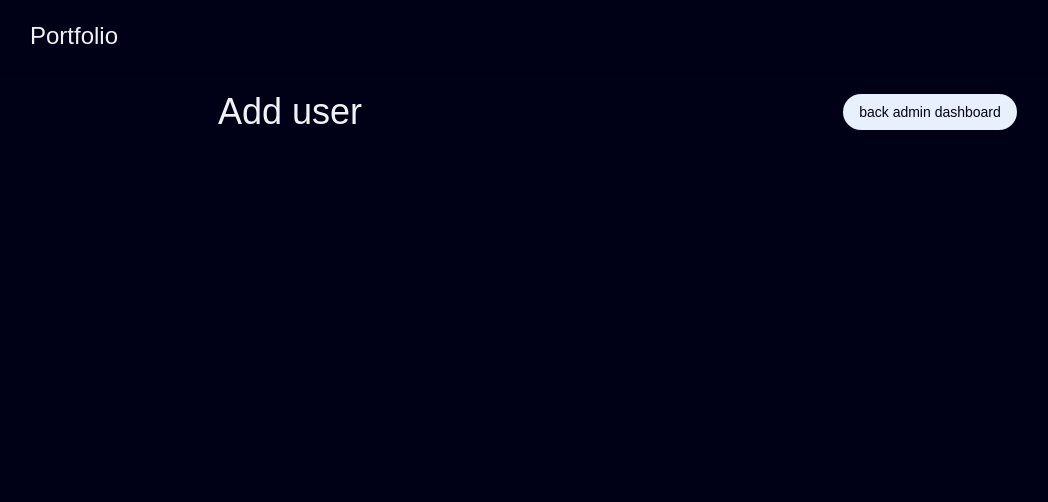
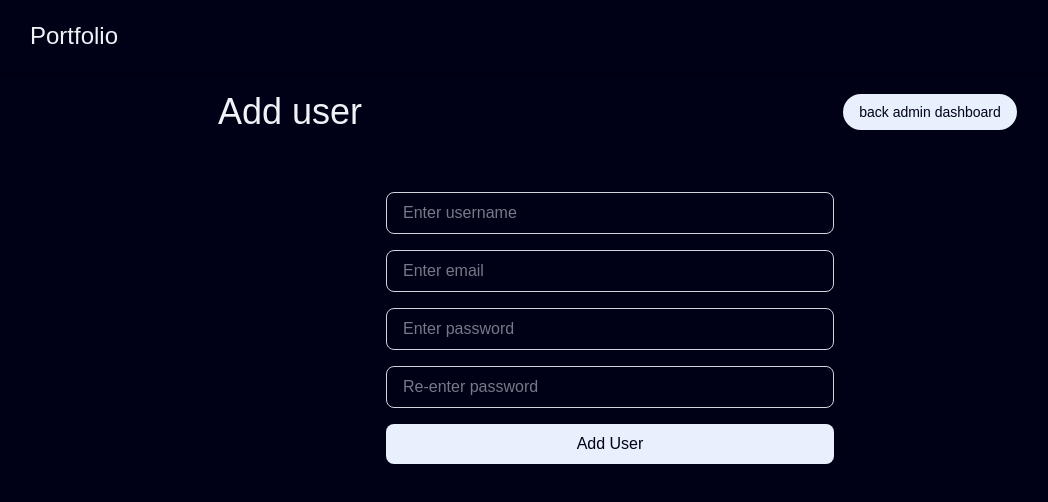
Before and after one commit to shiba-murmu/project-public-portfolio-website, a React (Vite) app: page /add-user in a window 1280 px wide. Shown: the top 502 px of the page, without its empty margins (30-1078 px from the left). Built offline with nearby package versions, Linux system fonts and the light colour scheme; a web font is replaced by a local one.

Commit message:
firebase is installed in the sytem.

```diff
--- a/package.json
+++ b/package.json
@@ -14,6 +14,7 @@
     "animate.css": "^4.1.1",
     "animejs": "^4.2.2",
     "aos": "^2.3.4",
+    "firebase": "^12.6.0",
     "react": "^19.2.0",
     "react-dom": "^19.2.0",
     "react-router-dom": "^7.9.6",
--- a/src/admin/Add_user.jsx
+++ b/src/admin/Add_user.jsx
@@ -23,10 +23,49 @@ function Add_user() {
             </>
         )
     }
+
+    const Component2 = () => {
+        return (
+            <>
+                <div className='w-full flex flex-col justify-center items-center mt-10 gap-6'>
+                    <form className='w-full max-w-md flex flex-col gap-4'>
+                        <input
+                            type="text"
+                            placeholder="Enter username"
+                            className='w-full px-4 py-2 border border-gray-300 rounded-lg focus:outline-none focus:ring-2 focus:ring-(--button-background)'
+                        />
+                        <input
+                            type="email"
+                            placeholder="Enter email"
+                            className='w-full px-4 py-2 border border-gray-300 rounded-lg focus:outline-none focus:ring-2 focus:ring-(--button-background)'
+                        />
+                        <input
+                            type="password"
+                            placeholder="Enter password"
+                            className='w-full px-4 py-2 border border-gray-300 rounded-lg focus:outline-none focus:ring-2 focus:ring-(--button-background)'
+                        />
+                        <input
+                            type="password"
+                            placeholder="Re-enter password"
+                            className='w-full px-4 py-2 border border-gray-300 rounded-lg focus:outline-none focus:ring-2 focus:ring-(--button-background)'
+                        />
+                        <button
+                            type="submit"
+                            className='bg-(--button-background) cursor-pointer text-(--button-text-color) rounded-lg px-4 py-2'
+                        >
+                            Add User
+                        </button>
+                    </form>
+                </div>
+            </>
+        )
+    }
+
     return (
         <>
-            <div className='min-h-screen flex justify-center items-start'>
+            <div className='min-h-screen flex flex-col justify-start items-center px-10 md:px-0'>
                 <Component1 />
+                <Component2 />
             </div>
         </>
     )
```
Also changed, not shown: 1 other file (tests, documents, lock files or other folders).
